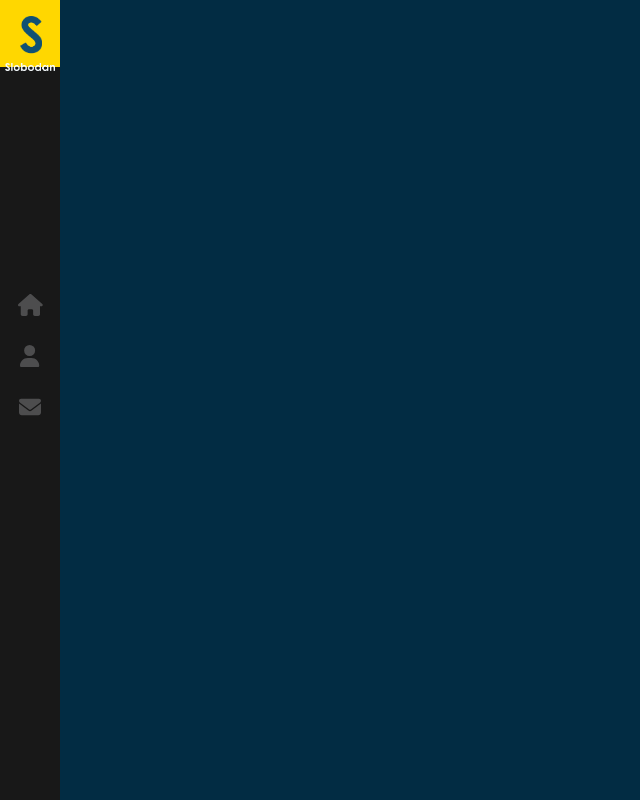
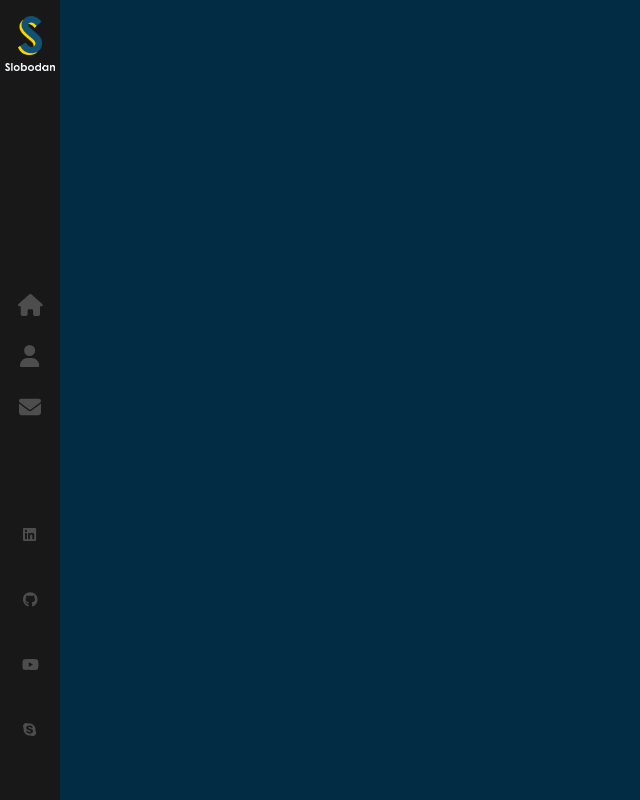
Before and after one commit to SayamDev/Sayam-React-Portfolio, a React (Create React App) app: page / in a window 1280 px wide. Shown: the whole page, without its empty margins (0-640 px from the left). Built offline with nearby package versions, Linux system fonts and the light colour scheme.

Commit message:
color to icons

```diff
--- a/src/components/Layout/index.css
+++ b/src/components/Layout/index.css
@@ -45,7 +45,32 @@
       }
 
 
-        a:hover {
-          background-color: #ffd700;
+        nav a:hover svg {
+          color: #ffd700;
 
         }
+
+
+
+        ul {
+            position: absolute;
+            bottom: 20px;
+            width: 100%;
+            display: block;
+            padding: 0;
+            list-style: none;
+            text-align: center;
+            margin: 0;
+        }
+
+        li a{
+            padding: 7px 0;
+            display: block;
+            font-size: 15px;
+            line-height: 16px;
+
+        }
+
+        li a:hover svg{
+            color:#ffd700 ;
+        }
--- a/src/components/Sidebar/index.js
+++ b/src/components/Sidebar/index.js
@@ -4,6 +4,12 @@
 import LogoSubtitle from '../../assets/images/logo_sub.png'
 import { FontAwesomeIcon } from '@fortawesome/react-fontawesome'
 import { faHome, faUser, faEnvelope } from '@fortawesome/free-solid-svg-icons'
+import {
+    faLinkedin,
+    faGithub,
+    faYoutube,
+    faSkype,
+  } from '@fortawesome/free-brands-svg-icons'
 
 //creating sidebar that will be imported inside the Layout
 
@@ -42,6 +48,28 @@
         </NavLink>
       </nav>
 
+      <ul>
+        <li>
+          <a target="_blank" rel="noreffer" href="www.linkedin.com">
+            <FontAwesomeIcon icon={faLinkedin} color="#4d4d4e" />
+          </a>
+        </li>
+        <li>
+          <a target="_blank" rel="noreffer" href="www.linkedin.com">
+            <FontAwesomeIcon icon={faGithub} color="#4d4d4e" />
+          </a>
+        </li>
+        <li>
+          <a target="_blank" rel="noreffer" href="www.linkedin.com">
+            <FontAwesomeIcon icon={faYoutube} color="#4d4d4e" />
+          </a>
+        </li>
+        <li>
+          <a target="_blank" rel="noreffer" href="www.linkedin.com">
+            <FontAwesomeIcon icon={faSkype} color="#4d4d4e" />
+          </a>
+        </li>
+      </ul>
     </div>
   )
 }
```
